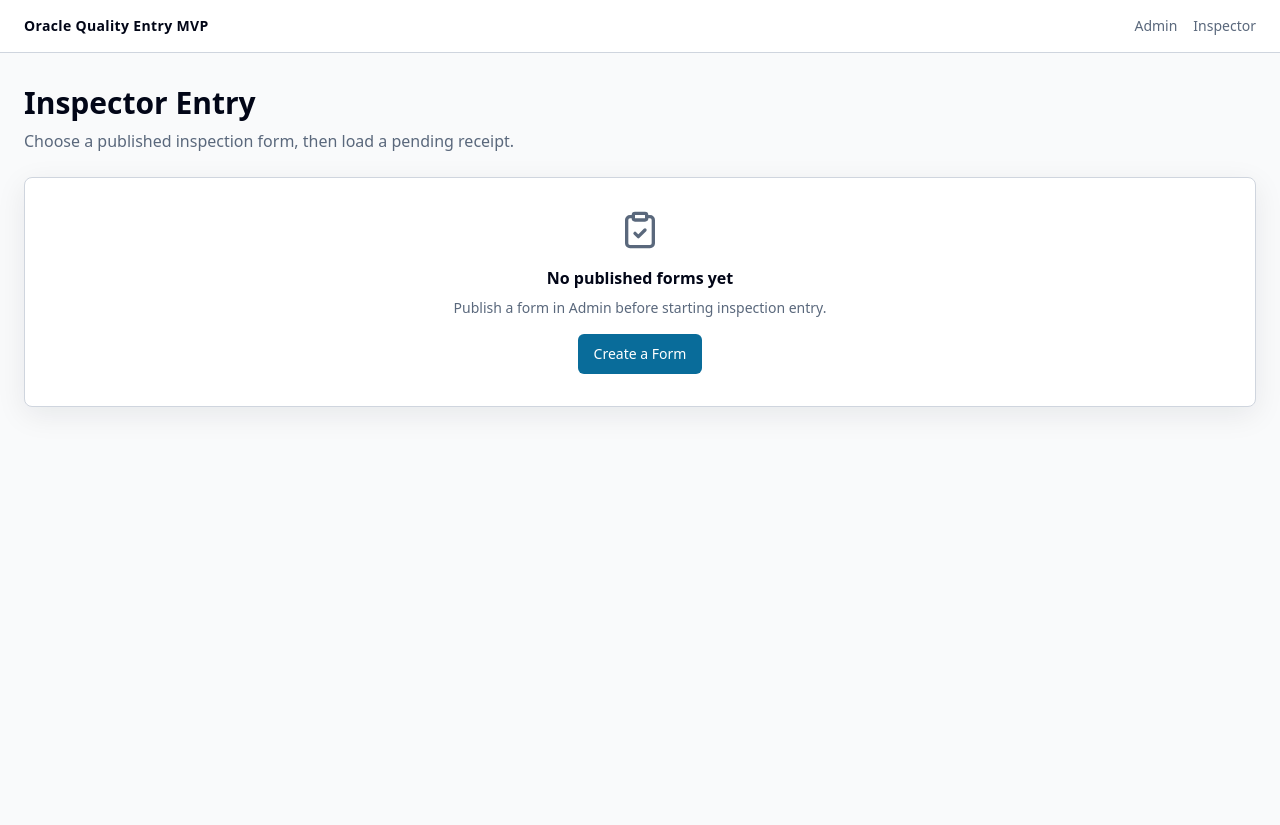
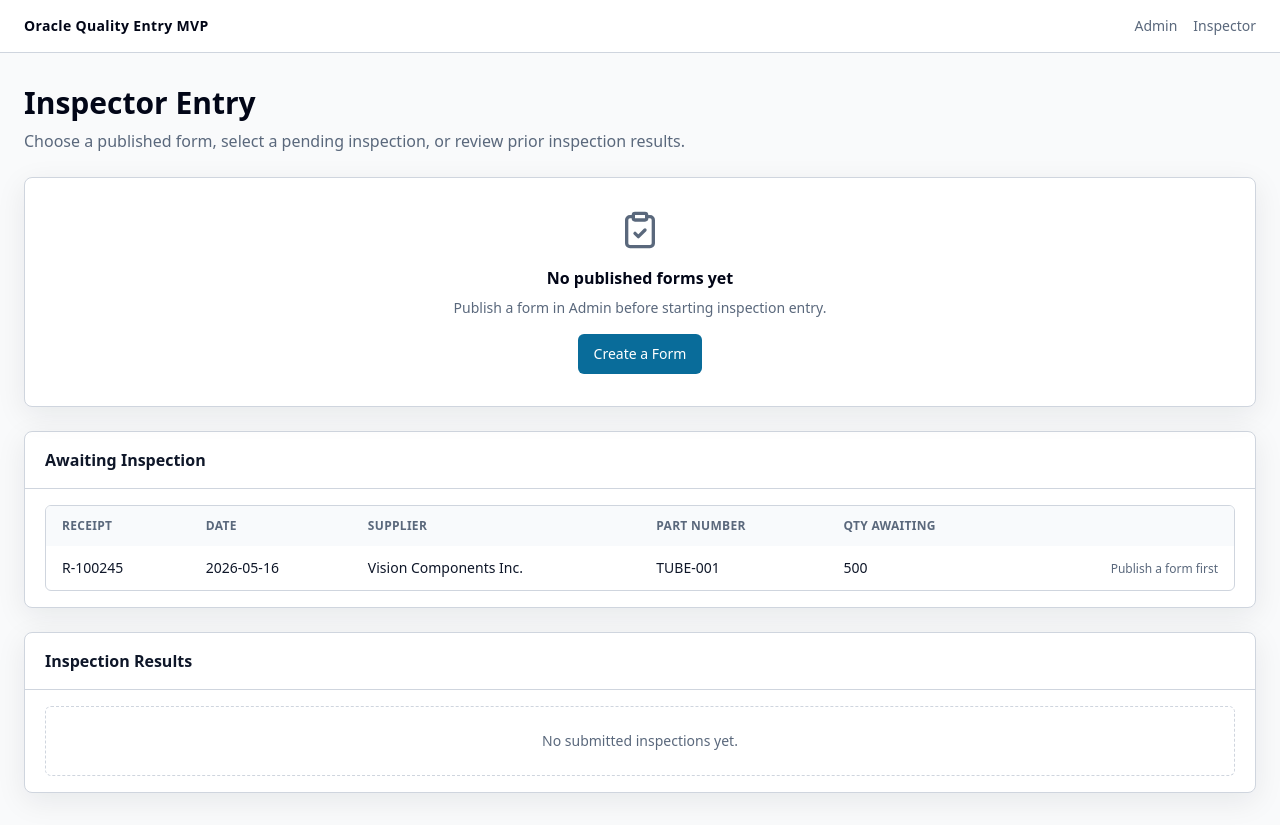
Before and after one commit to skizitravel/oracle-quality-entry-mvp, a Next.js app: page /inspect in a window 1280 px wide. Before the commit the page ends 800 px from the top, so only its background shows below. Built offline with nearby package versions, Linux system fonts and the light colour scheme.

Commit message:
Add inspector awaiting and results tables

```diff
--- a/src/app/inspect/page.tsx
+++ b/src/app/inspect/page.tsx
@@ -6,52 +6,32 @@
 import { PageShell } from "@/components/page-shell";
 import { Button } from "@/components/ui/button";
 import { Card, CardContent, CardHeader } from "@/components/ui/card";
-import { getPublishedForms } from "@/lib/storage";
-import type { FormDefinition } from "@/lib/types";
+import { oracleConnector } from "@/lib/oracle/mock-oracle-connector";
+import { getPublishedForms, getSubmissions } from "@/lib/storage";
+import type { FormDefinition, InspectionSubmission, PendingInspectionReceipt } from "@/lib/types";
 
 export default function InspectPage() {
   const [forms, setForms] = useState<FormDefinition[]>([]);
+  const [pendingInspections, setPendingInspections] = useState<PendingInspectionReceipt[]>([]);
+  const [submissions, setSubmissions] = useState<InspectionSubmission[]>([]);
 
   useEffect(() => {
     setForms(getPublishedForms());
+    oracleConnector.getPendingInspections().then(setPendingInspections);
+    setSubmissions(getSubmissions());
   }, []);
+
+  function formForInspection(inspection: PendingInspectionReceipt) {
+    return forms.find((form) => form.collectionPlanId === inspection.collectionPlanId) ?? forms[0];
+  }
 
   return (
     <PageShell>
       <h1 className="text-3xl font-semibold text-slate-950">Inspector Entry</h1>
-      <p className="mt-2 text-muted-foreground">Choose a published inspection form, then load a pending receipt.</p>
-
-      <div className="mt-6 grid gap-4 md:grid-cols-2">
-        {forms.length === 0 ? (
-          <Card className="md:col-span-2">
-            <CardContent className="p-8 text-center">
-              <ClipboardCheck className="mx-auto h-10 w-10 text-muted-foreground" />
-              <h2 className="mt-4 font-semibold text-slate-950">No published forms yet</h2>
-              <p className="mt-2 text-sm text-muted-foreground">Publish a form in Admin before starting inspection entry.</p>
-              <Link href="/admin/forms/new" className="mt-4 inline-flex">
-                <Button>Create a Form</Button>
-              </Link>
-            </CardContent>
-          </Card>
-        ) : (
-          forms.map((form) => (
-            <Card key={form.id}>
-              <CardHeader>
-                <h2 className="font-semibold">{form.name}</h2>
-              </CardHeader>
-              <CardContent className="flex flex-col gap-4">
-                <div className="text-sm text-muted-foreground">Collection Plan: {form.collectionPlanName}</div>
-                <div className="text-sm text-muted-foreground">{form.sections.reduce((count, section) => count + section.fields.length, 0)} configured fields</div>
-                <Link href={`/inspect/${form.id}`}>
-                  <Button>
-                    Start Inspection <ArrowRight className="h-4 w-4" />
-                  </Button>
-                </Link>
-              </CardContent>
-            </Card>
-          ))
-        )}
-      </div>
+      <p className="mt-2 text-muted-foreground">Choose a published form, select a pending inspection, or review prior inspection results.</p>
+      <div className="mt-6 grid gap-4 md:grid-cols-2">{forms.length === 0 ? <Card className="md:col-span-2"><CardContent className="p-8 text-center"><ClipboardCheck className="mx-auto h-10 w-10 text-muted-foreground" /><h2 className="mt-4 font-semibold text-slate-950">No published forms yet</h2><p className="mt-2 text-sm text-muted-foreground">Publish a form in Admin before starting inspection entry.</p><Link href="/admin/forms/new" className="mt-4 inline-flex"><Button>Create a Form</Button></Link></CardContent></Card> : forms.map((form) => <Card key={form.id}><CardHeader><h2 className="font-semibold">{form.name}</h2></CardHeader><CardContent className="flex flex-col gap-4"><div className="text-sm text-muted-foreground">Collection Plan: {form.collectionPlanName}</div><div className="text-sm text-muted-foreground">{form.sections.reduce((count, section) => count + section.fields.length, 0)} configured fields</div><Link href={`/inspect/${form.id}`}><Button>Start Inspection <ArrowRight className="h-4 w-4" /></Button></Link></CardContent></Card>)}</div>
+      <Card className="mt-6"><CardHeader><h2 className="font-semibold">Awaiting Inspection</h2></CardHeader><CardContent><div className="overflow-hidden rounded-md border border-border"><table className="w-full text-left text-sm"><thead className="bg-slate-50 text-xs uppercase tracking-wide text-muted-foreground"><tr><th className="px-4 py-3">Receipt</th><th className="px-4 py-3">Date</th><th className="px-4 py-3">Supplier</th><th className="px-4 py-3">Part Number</th><th className="px-4 py-3">Qty Awaiting</th><th className="px-4 py-3"></th></tr></thead><tbody className="divide-y divide-border">{pendingInspections.map((inspection) => { const form = formForInspection(inspection); return <tr key={inspection.receiptNumber}><td className="px-4 py-3 font-medium">{inspection.receiptNumber}</td><td className="px-4 py-3">{inspection.receiptDate}</td><td className="px-4 py-3">{inspection.supplier}</td><td className="px-4 py-3">{inspection.item}</td><td className="px-4 py-3">{inspection.quantityPendingInspection}</td><td className="px-4 py-3 text-right">{form ? <Link href={`/inspect/${form.id}?receipt=${encodeURIComponent(inspection.receiptNumber)}`}><Button variant="secondary">Inspect</Button></Link> : <span className="text-xs text-muted-foreground">Publish a form first</span>}</td></tr>; })}</tbody></table></div></CardContent></Card>
+      <Card className="mt-6"><CardHeader><h2 className="font-semibold">Inspection Results</h2></CardHeader><CardContent>{submissions.length === 0 ? <div className="rounded-md border border-dashed border-border p-6 text-center text-sm text-muted-foreground">No submitted inspections yet.</div> : <div className="overflow-hidden rounded-md border border-border"><table className="w-full text-left text-sm"><thead className="bg-slate-50 text-xs uppercase tracking-wide text-muted-foreground"><tr><th className="px-4 py-3">Submitted</th><th className="px-4 py-3">Form</th><th className="px-4 py-3">Receipt</th><th className="px-4 py-3">Supplier</th><th className="px-4 py-3">Part Number</th><th className="px-4 py-3">Result</th></tr></thead><tbody className="divide-y divide-border">{submissions.map((submission) => <tr key={submission.id}><td className="px-4 py-3 text-muted-foreground">{new Date(submission.submittedAt).toLocaleString()}</td><td className="px-4 py-3"><Link href={`/inspection-record/${submission.id}`} className="font-medium text-primary hover:underline">{submission.formName}</Link></td><td className="px-4 py-3">{submission.receipt.receiptNumber}</td><td className="px-4 py-3">{submission.receipt.supplier}</td><td className="px-4 py-3">{submission.receipt.item}</td><td className="px-4 py-3 font-medium">{String(submission.values.inspection_result_action ?? "Submitted")}</td></tr>)}</tbody></table></div>}</CardContent></Card>
     </PageShell>
   );
 }
```
